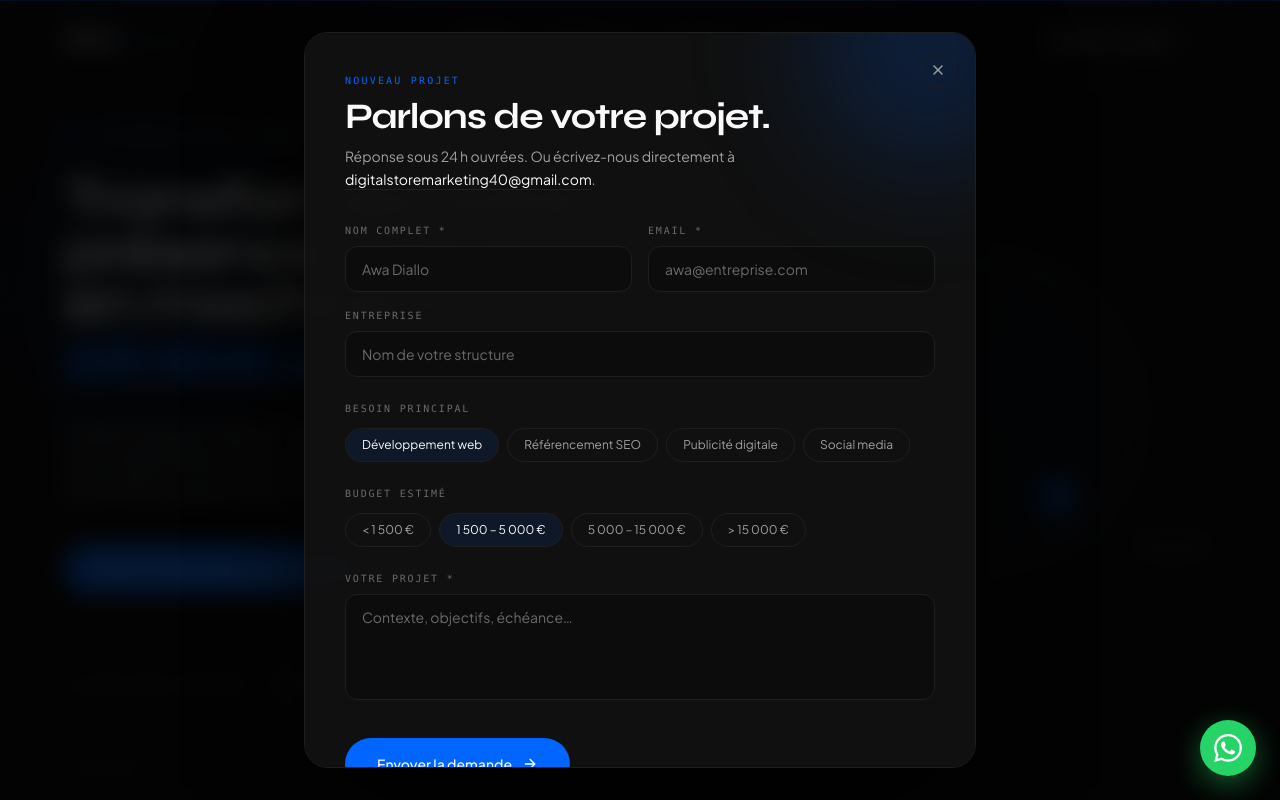
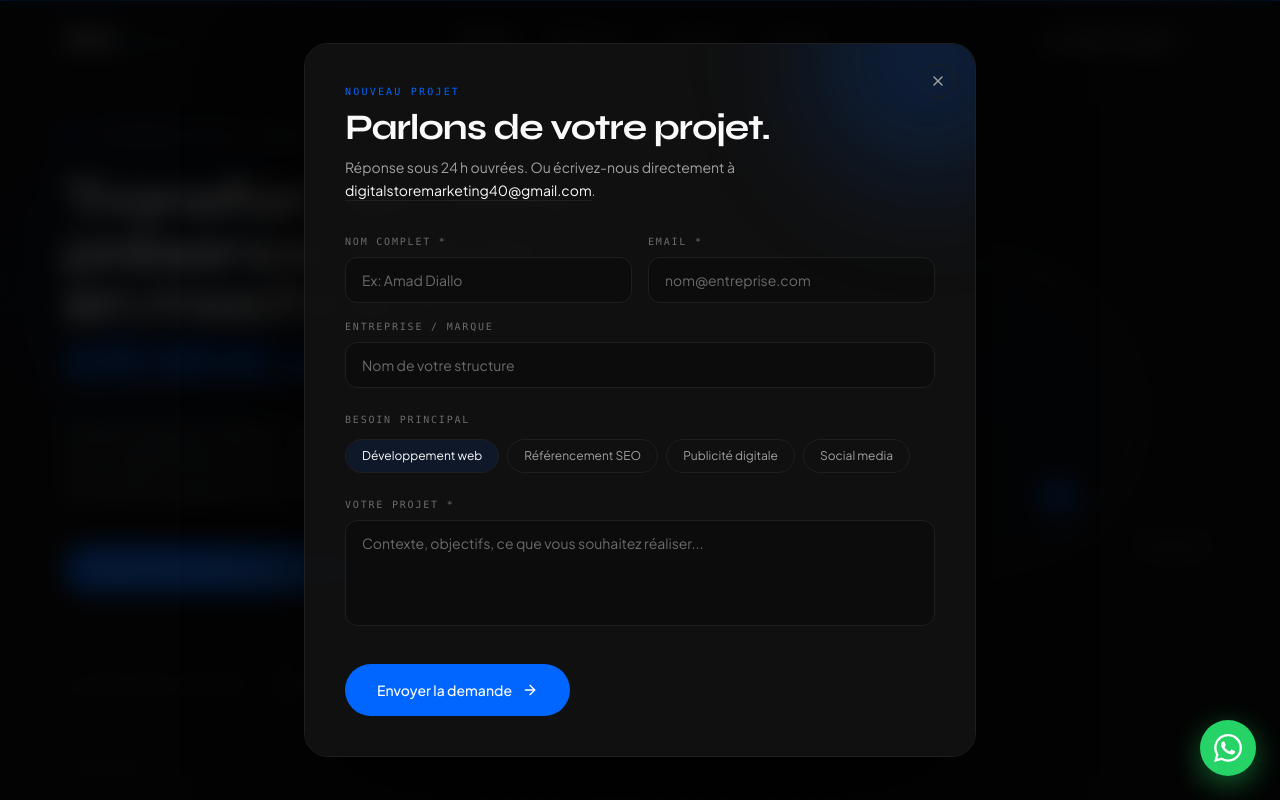
Before and after one commit to tchindagabriel59-arch/dsm-digital-portfolio, a Next.js app: page / in a window 1280 px wide. Both pictures are taken after a click on the button "Obtenir une étude & devis gratuit". Shown: the top 800 px of the page. Built offline with nearby package versions, Linux system fonts and the light colour scheme.

Commit message:
Update ContactDialog.tsx
ajoute

```diff
--- a/src/components/contact/ContactDialog.tsx
+++ b/src/components/contact/ContactDialog.tsx
@@ -15,17 +15,14 @@ const SERVICES = [
   "Social media",
 ] as const;
 
-const BUDGETS = ["< 1 500 €", "1 500 – 5 000 €", "5 000 – 15 000 €", "> 15 000 €"] as const;
-
 const FIELD =
   "w-full rounded-xl border border-line bg-void/70 px-4 py-3 text-sm text-bone placeholder:text-ash-dim transition-colors focus:border-accent focus:outline-none";
 
-/** Formulaire de prise de contact — enregistre un lead en base PostgreSQL. */
+/** Formulaire de prise de contact — épuré et sans friction. */
 export default function ContactDialog({ open, onClose }: Props) {
   const [status, setStatus] = useState<"idle" | "loading" | "done">("idle");
   const [errors, setErrors] = useState<Record<string, string>>({});
   const [service, setService] = useState<string>(SERVICES[0]);
-  const [budget, setBudget] = useState<string>(BUDGETS[1]);
   const firstFieldRef = useRef<HTMLInputElement>(null);
 
   useEffect(() => {
@@ -74,7 +71,7 @@ export default function ContactDialog({ open, onClose }: Props) {
           company: data.get("company"),
           message: data.get("message"),
           service,
-          budget,
+          budget: "Sur devis",
           source,
         }),
       });
@@ -93,7 +90,6 @@ export default function ContactDialog({ open, onClose }: Props) {
         setStatus("idle");
       }
     } catch {
-      // Si la requête atteint le serveur et enregistre le lead dans Vercel, on valide l'écran
       setStatus("done");
     }
   }
@@ -186,7 +182,7 @@ export default function ContactDialog({ open, onClose }: Props) {
                       id="name"
                       name="name"
                       required
-                      placeholder="Awa Diallo"
+                      placeholder="Ex: Amad Diallo"
                       className={FIELD}
                     />
                     {errors.name ? (
@@ -207,7 +203,7 @@ export default function ContactDialog({ open, onClose }: Props) {
                       name="email"
                       type="email"
                       required
-                      placeholder="awa@entreprise.com"
+                      placeholder="nom@entreprise.com"
                       className={FIELD}
                     />
                     {errors.email ? (
@@ -223,7 +219,7 @@ export default function ContactDialog({ open, onClose }: Props) {
                     htmlFor="company"
                     className="mb-2 block font-mono text-[10px] tracking-[0.18em] text-ash-dim uppercase"
                   >
-                    Entreprise
+                    Entreprise / Marque
                   </label>
                   <input
                     id="company"
@@ -256,29 +252,6 @@ export default function ContactDialog({ open, onClose }: Props) {
                   </div>
                 </fieldset>
 
-                <fieldset className="mt-6">
-                  <legend className="mb-3 font-mono text-[10px] tracking-[0.18em] text-ash-dim uppercase">
-                    Budget estimé
-                  </legend>
-                  <div className="flex flex-wrap gap-2">
-                    {BUDGETS.map((item) => (
-                      <button
-                        key={item}
-                        type="button"
-                        onClick={() => setBudget(item)}
-                        className={cn(
-                          "rounded-full border px-4 py-2 text-xs transition-all duration-300",
-                          budget === item
-                            ? "border-accent bg-accent/10 text-bone"
-                            : "border-line text-ash hover:border-line-strong hover:text-bone",
-                        )}
-                      >
-                        {item}
-                      </button>
-                    ))}
-                  </div>
-                </fieldset>
-
                 <div className="mt-6">
                   <label
                     htmlFor="message"
@@ -291,7 +264,7 @@ export default function ContactDialog({ open, onClose }: Props) {
                     name="message"
                     required
                     rows={4}
-                    placeholder="Contexte, objectifs, échéance…"
+                    placeholder="Contexte, objectifs, ce que vous souhaitez réaliser..."
                     className={cn(FIELD, "resize-none")}
                   />
                   {errors.message ? (
```
